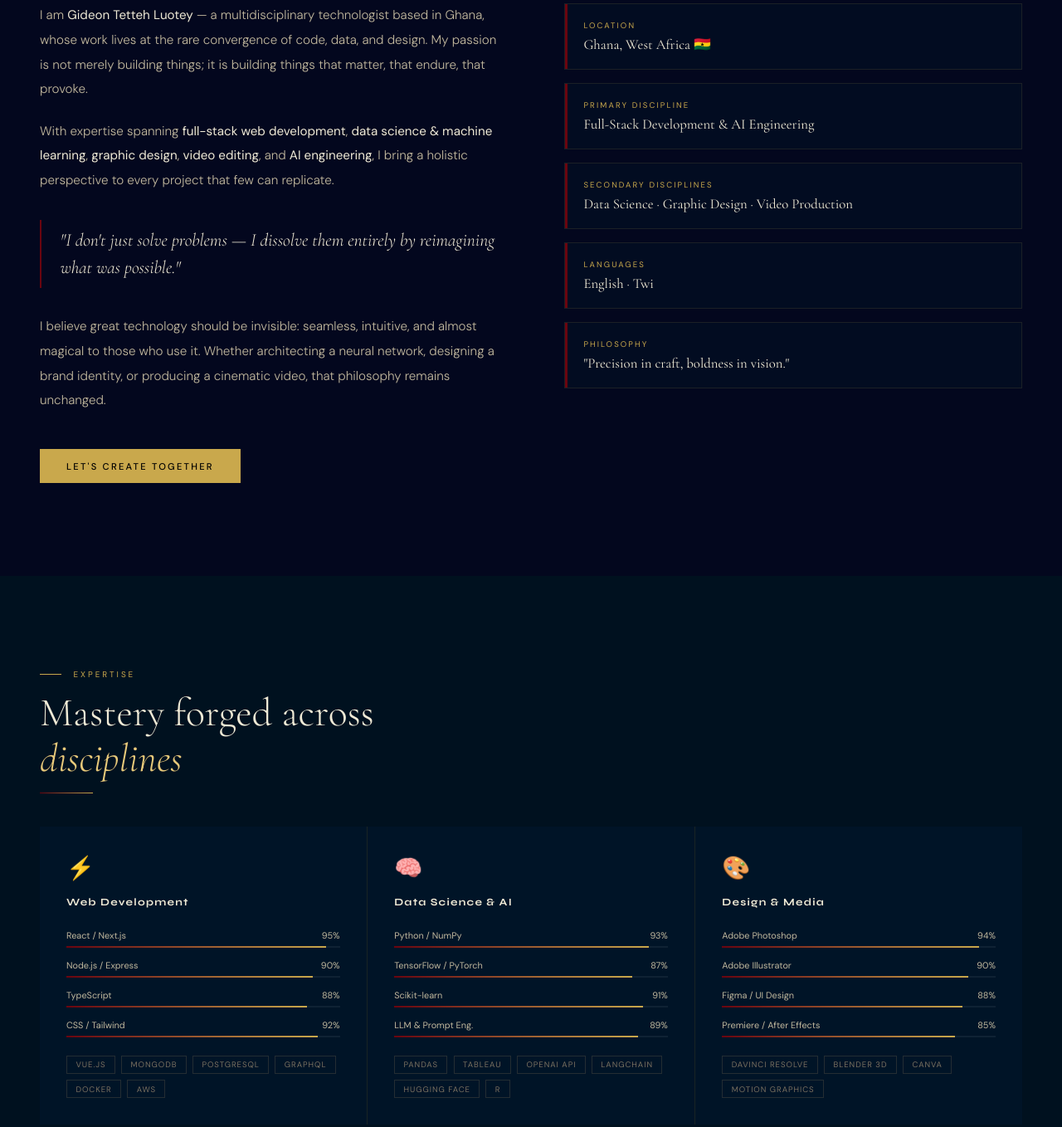
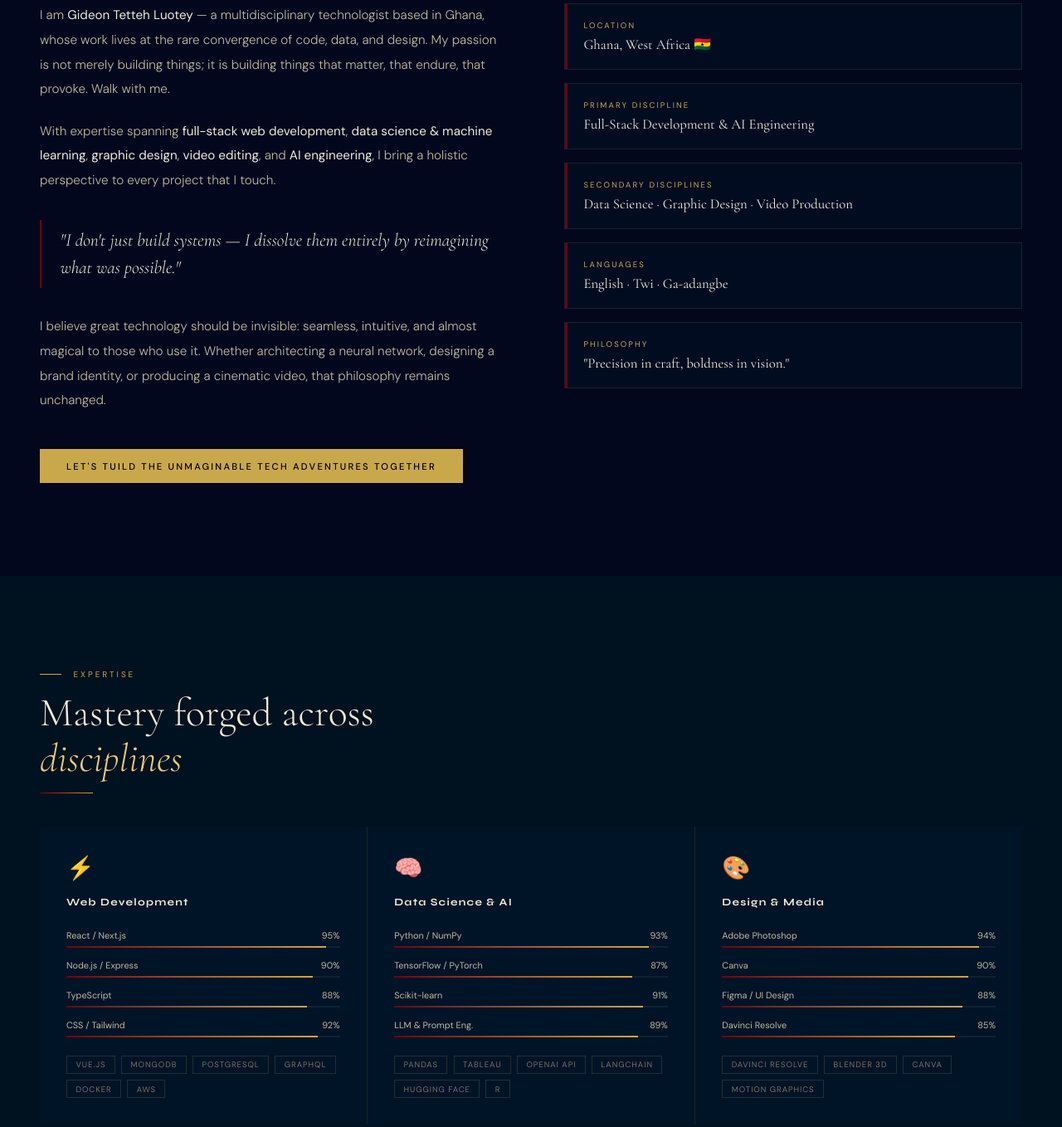
Before and after one commit to ogidibron/ogidibron-portfolio, a plain HTML site: page index.html in a window 1280 px wide. Shown: the part 1105-2463 px from the top of the page at 83% size. Drawn offline with nearby package versions, Linux system fonts and the light colour scheme.

Commit message:
Add comprehensive README and update site copy
Introduce a full, detailed README.md documenting project structure, features, customization, accessibility, deployment, changelog (v1.3.0) and author/license info. Update index.html copy and content: remove logo text span, revise hero/about paragraphs and CTA, adjust pull-quote, expand languages list, swap/rename several skill items (Illustrator→Canva, Premiere/After Effects→Davinci Resolve), and modify experience bullets (client reach, project counts, and ML line). These changes are documentation and content updates; no structural or functional code changes were made.

```diff
--- a/index.html
+++ b/index.html
@@ -46,7 +46,6 @@
         <div class="logo-gem" aria-hidden="true">
           <abbr title="Gideon Tetteh Luotey">GTL</abbr>
         </div>
-        <span>Gideon Luotey</span>
       </a>
 
       <ul class="nav-list" role="list">
@@ -124,7 +123,7 @@
 
         <p class="hero-lead">
           Crafting digital experiences at the rare confluence of engineering precision,
-          data intelligence, and visual artistry — from Ghana to the world.
+          data intelligence, and visual artistry — from The MotherLand to the world.
         </p>
 
         <div class="hero-actions">
@@ -157,18 +156,18 @@
             I am <strong>Gideon Tetteh Luotey</strong> — a multidisciplinary technologist
             based in Ghana, whose work lives at the rare convergence of code, data, and design.
             My passion is not merely building things; it is building things that matter,
-            that endure, that provoke.
+            that endure, that provoke. Walk with me.
           </p>
           <p>
             With expertise spanning <strong>full-stack web development</strong>,
             <strong>data science &amp; machine learning</strong>,
             <strong>graphic design</strong>, <strong>video editing</strong>,
             and <strong>AI engineering</strong>, I bring a holistic perspective to every
-            project that few can replicate.
+            project that I touch.
           </p>
           <div class="about-pullquote">
             <blockquote>
-              "I don't just solve problems — I dissolve them entirely
+              "I don't just build systems — I dissolve them entirely
               by reimagining what was possible."
             </blockquote>
           </div>
@@ -178,7 +177,7 @@
             brand identity, or producing a cinematic video, that philosophy remains unchanged.
           </p>
           <a href="#contact" class="btn-gold" style="margin-top: 1.4rem; display: inline-block;">
-            Let's Create Together
+            Let's Tuild The Unmaginable Tech Adventures Together
           </a>
         </div>
 
@@ -197,7 +196,7 @@
           </div>
           <div class="detail-card">
             <p class="dc-lbl">Languages</p>
-            <p class="dc-val">English · Twi</p>
+            <p class="dc-val">English · Twi · Ga-adangbe</p>
           </div>
           <div class="detail-card">
             <p class="dc-lbl">Philosophy</p>
@@ -288,7 +287,7 @@
             <div class="bar-track"><div class="bar-fill" data-w="94"></div></div>
           </div>
           <div class="bar-row">
-            <div class="bar-meta"><span>Adobe Illustrator</span><span>90%</span></div>
+            <div class="bar-meta"><span>Canva</span><span>90%</span></div>
             <div class="bar-track"><div class="bar-fill" data-w="90"></div></div>
           </div>
           <div class="bar-row">
@@ -296,7 +295,7 @@
             <div class="bar-track"><div class="bar-fill" data-w="88"></div></div>
           </div>
           <div class="bar-row">
-            <div class="bar-meta"><span>Premiere / After Effects</span><span>85%</span></div>
+            <div class="bar-meta"><span>Davinci Resolve</span><span>85%</span></div>
             <div class="bar-track"><div class="bar-fill" data-w="85"></div></div>
           </div>
           <div class="tag-cloud" aria-label="Additional design tools">
@@ -453,9 +452,9 @@
             <h3 class="exp-title">Independent Technology Consultant</h3>
             <p class="exp-co">Freelance &amp; Self-Employed</p>
             <ul class="exp-list">
-              <li>Deliver end-to-end digital solutions for clients across Africa, Europe, and North America spanning web development, AI integration, and brand design.</li>
-              <li>Built and launched 20+ production-grade web applications generating substantial combined client revenue.</li>
-              <li>Developed and deployed machine learning models for fintech, agritech, and healthcare verticals.</li>
+              <li>Deliver end-to-end digital solutions for clients across Africa, Europe, North America and the entire world spanning web development, AI integration, and brand design.</li>
+              <li>Built and launched 10+ production-grade web applications generating substantial combined client revenue.</li>
+              <li>Developed and deployed machine learning models practically as a side project forcing on data and it usage</li>
               <li>Produced visual brand identities and video campaigns for 15+ brands across multiple industries.</li>
               <li>Architected custom AI pipelines using large language models for enterprise automation workflows.</li>
             </ul>
```
Also changed, not shown: 1 other file.
